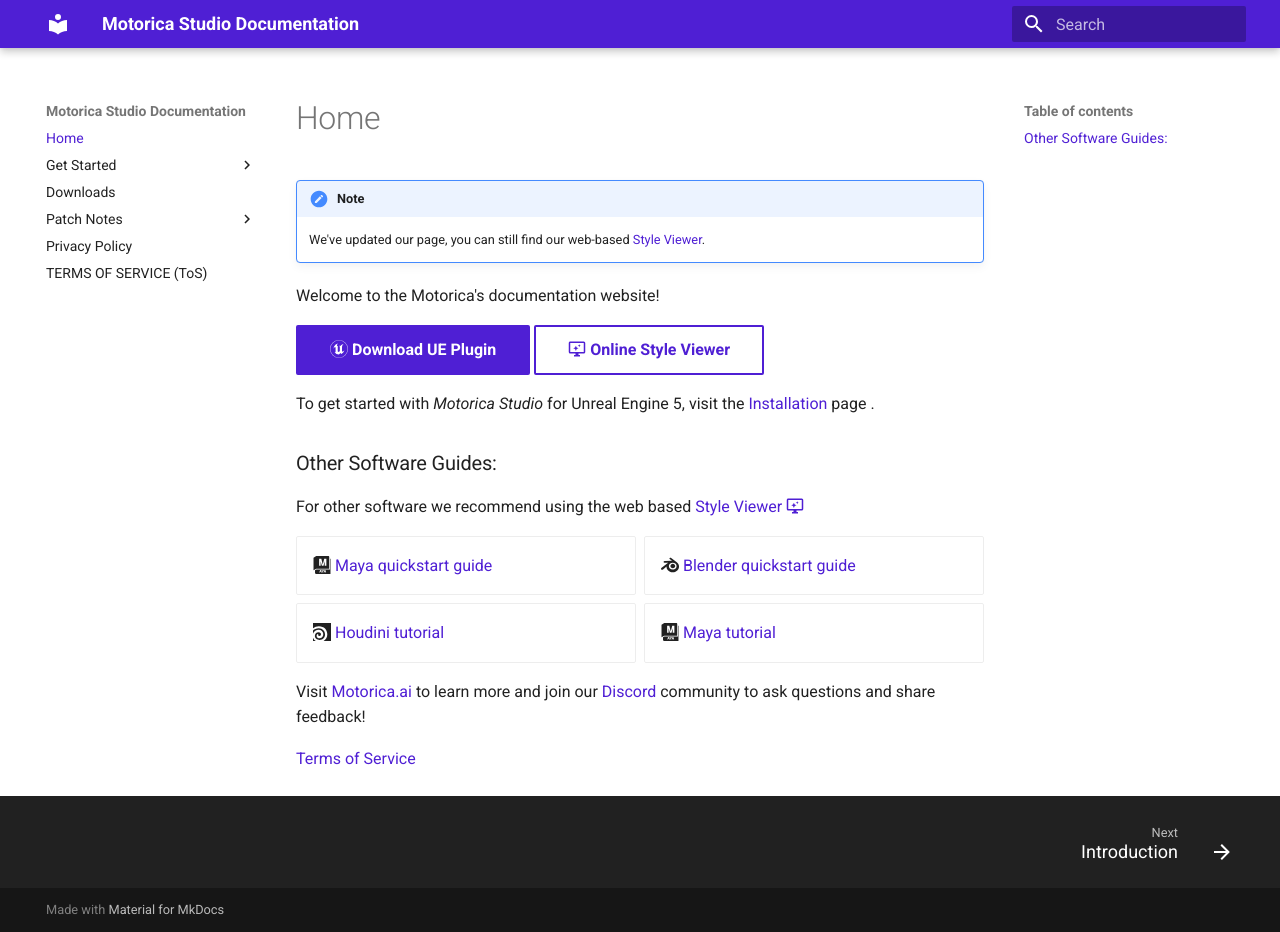
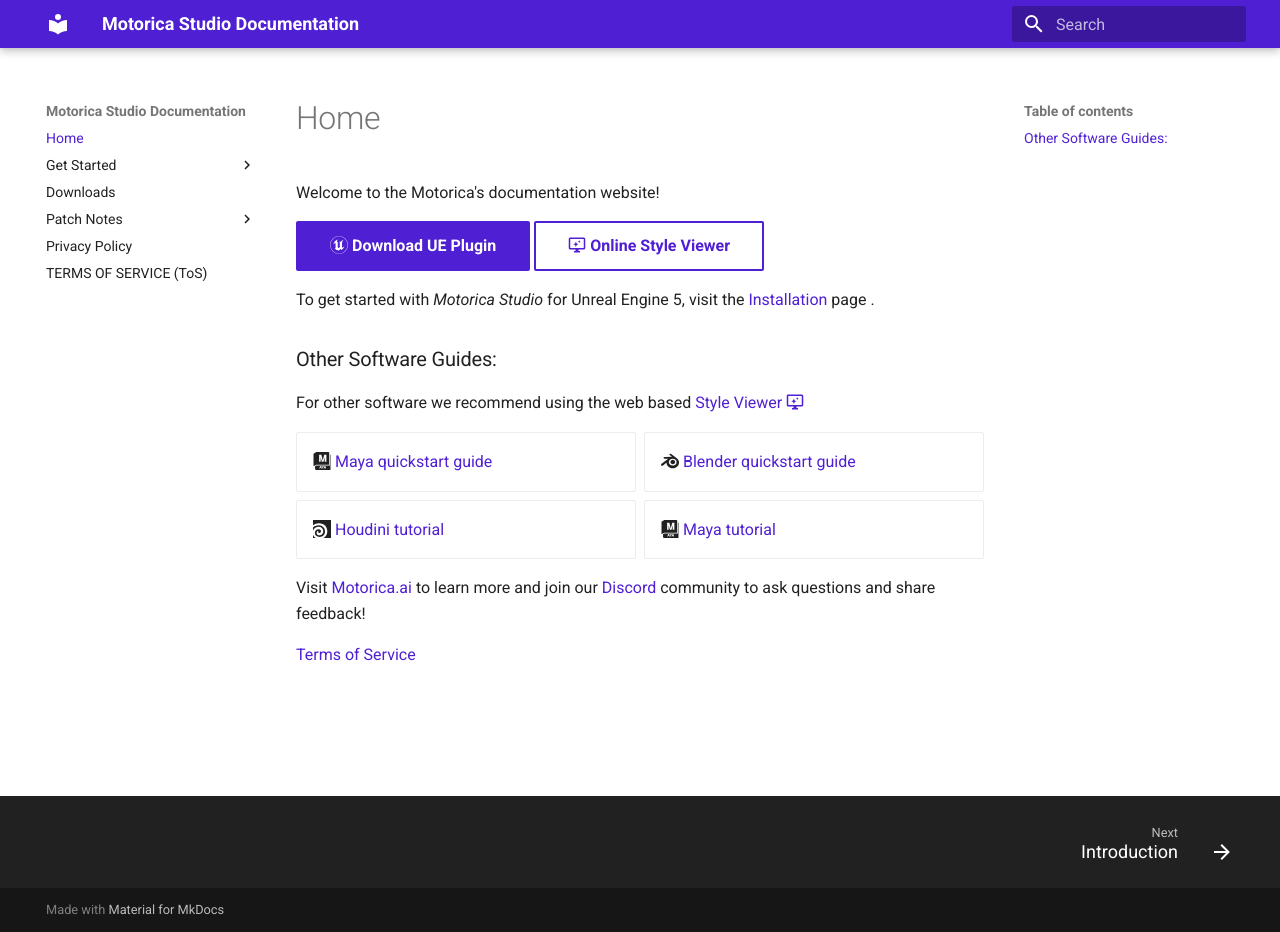
Before and after one commit to MotoricaAI/MoStudioDocs, an MkDocs documentation site: the page built from docs/index.md, in a window 1280 px wide and 932 px high. Built offline with MkDocs 1.6.1 and Material for MkDocs 9.7.7, drawn with Linux system fonts in a browser that asks for light colours.

Commit message:
Update index.md

```diff
--- a/docs/index.md
+++ b/docs/index.md
@@ -1,7 +1,4 @@
 # Home
-
-!!! note
-    We've updated our page, you can still find our web-based [Style Viewer](http://mogen.motorica.ai).
 
 Welcome to the Motorica's documentation website!
 
```
